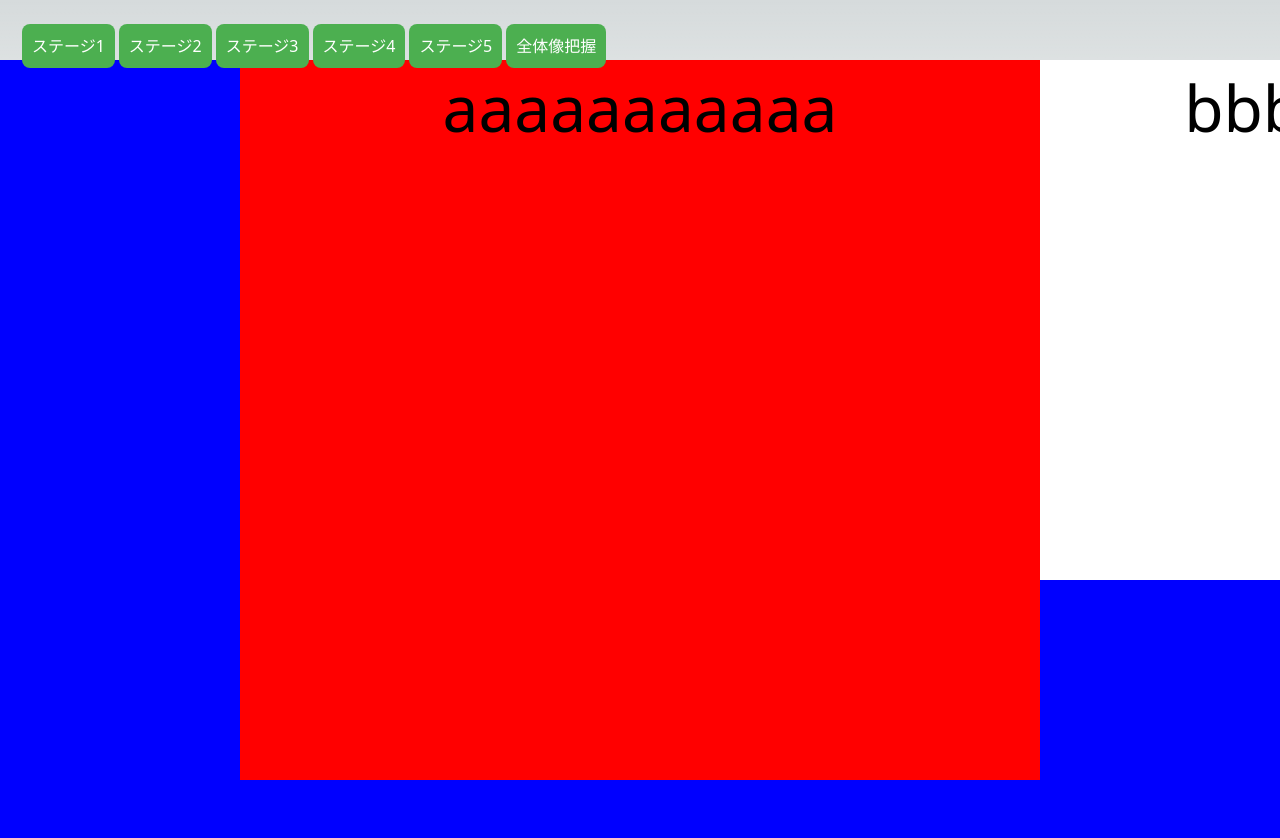
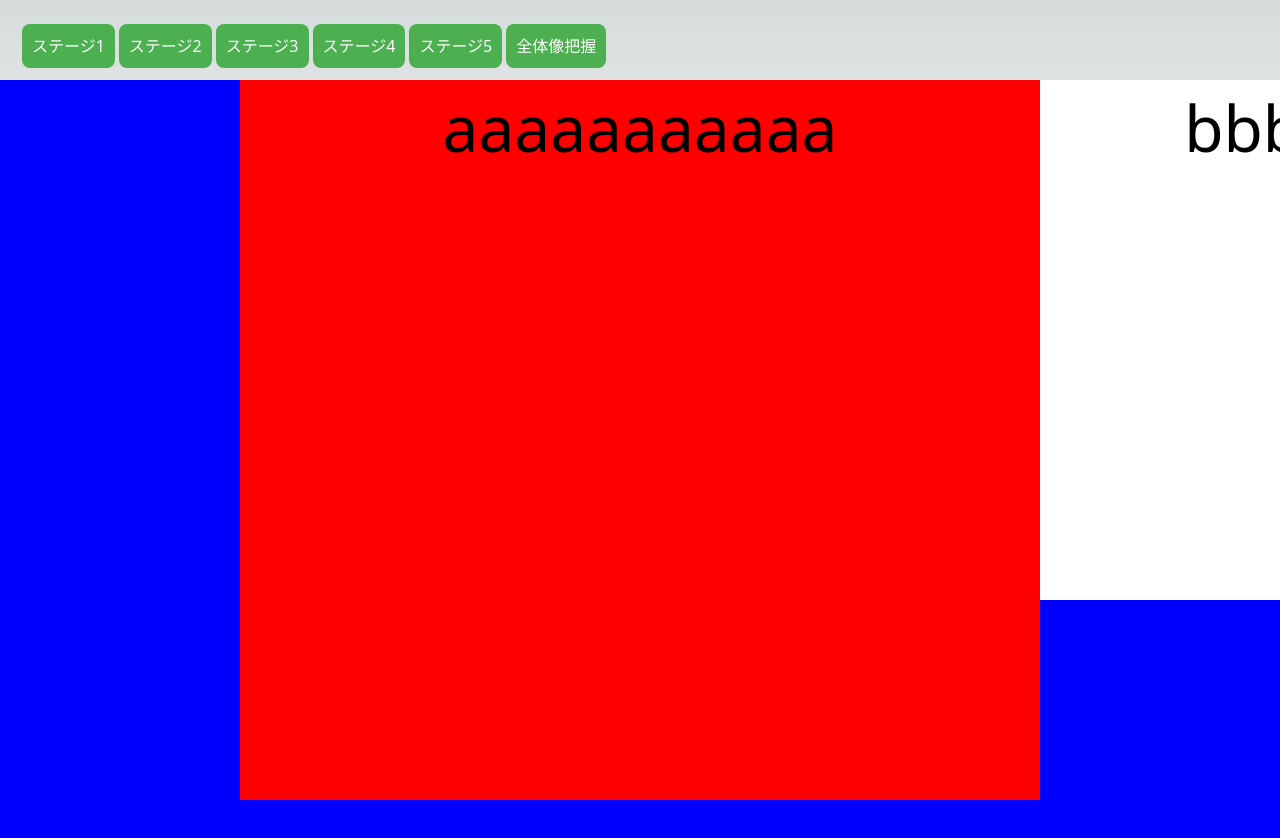
Before and after one commit to minamihiroto/pinch-slide-app, a Next.js app: page / in a window 1280 px wide. Shown: the top 838 px of the page. Built offline with nearby package versions, Linux system fonts and the light colour scheme.

Commit message:
margin top

```diff
--- a/src/pages/index.tsx
+++ b/src/pages/index.tsx
@@ -70,7 +70,7 @@ const Home = () => {
   });
 
   return (
-    <div style={{ margin: "60px 0px 0px 0px" }}>
+    <div style={{ margin: "80px 0px 0px 0px" }}>
       <style jsx global>{`
         body {
           overflow-x: hidden;
```
